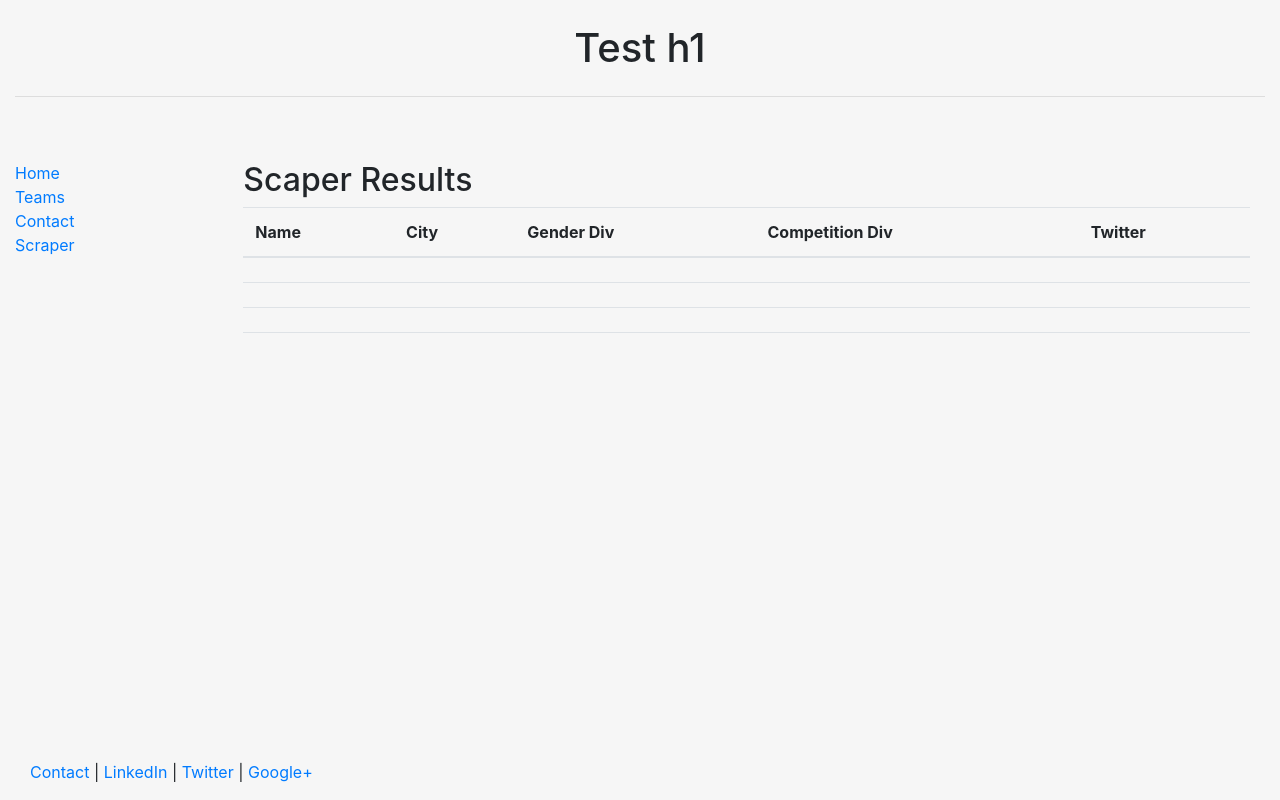
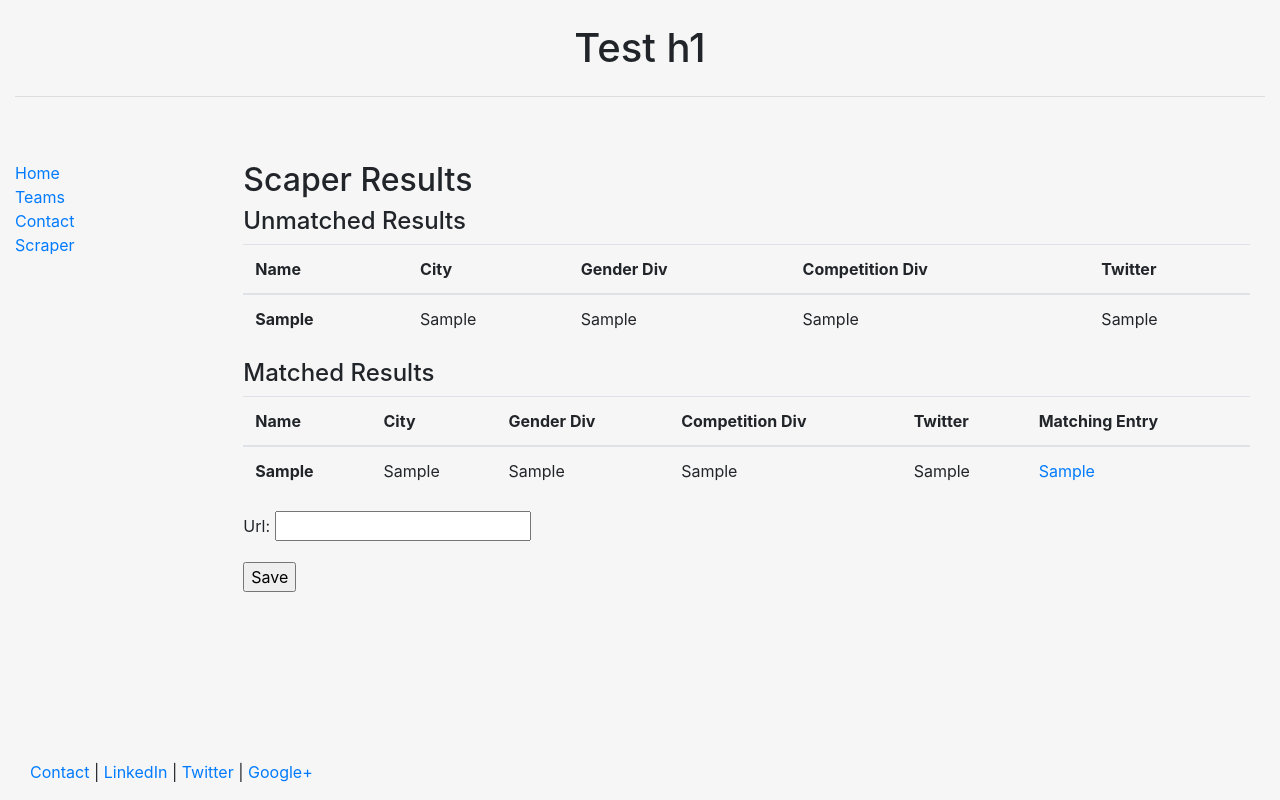
Before and after one commit to DersJ/checkscore_django, a Django app: template mysite/teams/templates/teams/scraper_results.html in a window 1280 px wide. Run offline with Django 3.2, Linux system fonts and the light colour scheme; data comes from the database, SQL or seed files in the repository; tables that the repository leaves empty hold one stand-in row (values such as "Sample post"); the template is opened without the code that fills it: values that come from a table or form of the project are taken from there, most other values are stand-ins (such as "Sample title", 1, 10 or a date in 2020); lists and menus that the app fills with data are empty; parts of the project's set-up code (start-up, migrations or seed data) failed here and were passed over; some libraries are stand-ins or nearby versions.

Commit message:
9-26-18 2

```diff
--- a/mysite/teams/forms.py
+++ b/mysite/teams/forms.py
@@ -20,4 +20,9 @@ class ScraperInputForm(forms.Form):
 		return Scraper.scrapePoolsPage(url)
 
 class ScraperResultsForm(forms.Form):
-	save = forms.Booleanield()
+	def __init__(self, num_results, *args, **kwargs):
+		super(ScraperResultsForm, self).__init__(*args, **kwargs)
+		for i in range(num_results):
+			self.fields['save'+str(i)] = forms.BooleanField()
+
+	save_all = forms.BooleanField()
--- a/mysite/teams/scraper.py
+++ b/mysite/teams/scraper.py
@@ -3,11 +3,19 @@ from bs4 import BeautifulSoup
 from django.conf import settings
 import requests, string
 
-#page_url = "https://play.usaultimate.org/events/TCT-Pro-Championships-2018/schedule/Men/Club-Men/"
+page_url = "https://play.usaultimate.org/events/TCT-Pro-Championships-2018/schedule/Men/Club-Men/"
 
 class Scraper():
 	def cleanCityString(citystring):
 		return citystring.replace('\n', '').replace('\t','').replace('\r', '')
+	def teamInDb(teamName, team_info):
+		if Team.objects.filter(name__contains=teamName):
+			match = Team.objects.filter(name__contains=teamName)[0]
+			match_url = "/teams/%d/" % match.id
+			return (True, match_url)
+		else:
+			return (False, "")
+
 	def scrapeTeamEventPage(url):
 		soup = BeautifulSoup(requests.get(url).text, 'html.parser')
 		teamInfo = soup.find('div', 'profile_info')
@@ -33,8 +41,8 @@ class Scraper():
 		soup = BeautifulSoup(open('./tctMens.html'), 'html.parser')
 		pools = soup.find_all('div', 'pool')
 		teams = []
-		results =[]
-
+		matched = []
+		unmatched = []
 		print(str(len(pools)) + ' pools')
 
 		for p in pools:
@@ -45,18 +53,37 @@ class Scraper():
 				seed = int(team_str.split('(')[1].split(')')[0])
 				name = team_str.split('>')[1].split('(')[0][:-1]
 				teams.append([name, seed, link])
-		# for team in teams:
-		# 	team_url = 'https://play.usaultimate.org' + team[2]
-		# 	print(team[0])
-		# 	team_page_info = Scraper.scrapeTeamEventPage(team_url)
-		# 	team_info = [team_page_info['City'], team_page_info['Gender Division'], team_page_info['Competition Level'], team_page_info['Twitter']]
-		# 	results.append([team[0], team_info])
-		team_url = 'https://play.usaultimate.org' + teams[1][2]
-		team_page_info = Scraper.scrapeTeamEventPage(team_url)
-		team_info = [team_page_info['City'], team_page_info['Gender Division'], team_page_info['Competition Level'], team_page_info['Twitter']]
-		results.append([teams[1][0], team_info])
-		print(results)
-		return results
+		for team in teams:
+			team_url = 'https://play.usaultimate.org' + team[2]
+			print(team[0])
+			team_page_info = Scraper.scrapeTeamEventPage(team_url)
+			team_info = [team_page_info['City'], team_page_info['Gender Division'], team_page_info['Competition Level'], team_page_info['Twitter']]
+			inDB = Scraper.teamInDb(team[0], team_info)
+			if(inDB[0]):
+				matched.append([team[0], team_info, inDB[1]])
+			else:
+				unmatched.append([team[0], team_info])
+		# team_url = 'https://play.usaultimate.org' + teams[1][2]
+		# team_page_info = Scraper.scrapeTeamEventPage(team_url)
+		# team_info = [team_page_info['City'], team_page_info['Gender Division'], team_page_info['Competition Level'], team_page_info['Twitter']]
+		# inDB = Scraper.teamInDb(teams[1][0], team_info)
+		# if(inDB[0]):
+		# 	matched.append([teams[1][0], team_info, inDB[1]])
+		# else:
+		# 	unmatched.append([teams[1][0], team_info])
+
+
+		# team_url = 'https://play.usaultimate.org' + teams[3][2]
+		# team_page_info = Scraper.scrapeTeamEventPage(team_url)
+		# team_info = [team_page_info['City'], team_page_info['Gender Division'], team_page_info['Competition Level'], team_page_info['Twitter']]
+		# inDB = Scraper.teamInDb(teams[3][0], team_info)
+
+		# if(inDB[0]):
+		# 	matched.append([teams[3][0], team_info, inDB[1]])
+		# else:
+		# 	unmatched.append([teams[3][0], team_info])
+
+		return [unmatched, matched, len(matched)+len(unmatched)]
 
 	def scrapeTeamPage(url):
 		soup = BeautifulSoup(requests.get(url).text, 'html.parser')
@@ -80,7 +107,6 @@ class Scraper():
 
 
 
-
 def saveTeams(teams):
 	for team in teams:
 		pass
--- a/mysite/teams/templates/teams/scraper_results.html
+++ b/mysite/teams/templates/teams/scraper_results.html
@@ -6,7 +6,35 @@
 
 <h2>Scaper Results</h2>
 
+<h4>Unmatched Results</h4>
+<table class="table">
+  <thead>
+    <tr>
+      <th scope="col">Name</th>
+      <th scope="col">City</th>
+      <th scope="col">Gender Div</th>
+      <th scope="col">Competition Div</th>
+      <th scope="col">Twitter</th>
+  </tr>
+</thead>
+<tbody>
 
+{% for result in unmatched %}
+    <tr>
+      <th scope="row">{{ result.0 }}</th>
+        <td>{{ result.1.0 }}</td>
+        <td>{{ result.1.1 }}</td>
+        <td>{{ result.1.2 }}</td>
+        <td>{{ result.1.3 }}</td>
+    </tr>
+
+{% endfor %}
+</tbody>
+</table>
+
+
+
+<h4>Matched Results</h4>
 <table class="table">
 	<thead>
 		<tr>
@@ -15,18 +43,19 @@
       <th scope="col">Gender Div</th>
       <th scope="col">Competition Div</th>
       <th scope="col">Twitter</th>
+      <th scope="col">Matching Entry</th>
   </tr>
 </thead>
 <tbody>
 
-{% for result in results %}
+{% for result in matched %}
     <tr>
     	<th scope="row">{{ result.0 }}</th>
       	<td>{{ result.1.0 }}</td>
       	<td>{{ result.1.1 }}</td>
       	<td>{{ result.1.2 }}</td>
       	<td>{{ result.1.3 }}</td>
-
+        <td><a href="{{ result.2 }}">{{ result.2 }}</a></td>
 
     </tr>
 
@@ -34,4 +63,10 @@
 </tbody>
 </table>
 
+<form method='POST' action='' enctype=''>{% csrf_token %}
+	{{form.as_p}}
+
+<input type="submit" name="Save" value='Save'>
+</form>
+
 {% endblock %}
--- a/mysite/teams/urls.py
+++ b/mysite/teams/urls.py
@@ -1,11 +1,12 @@
 from django.conf.urls import url, include
+from django.views.generic import TemplateView
 from teams import views
 from teams.models import Team
 
 urlpatterns = [
     url(r'^$', views.teamlist, name='teamlist'),
     url(r'^scraper/$', views.ScraperView.as_view()),
-    url(r'^scraper/results/$', views.ScraperResults.as_view()),
+    url(r'^scraper/success/$', TemplateView.as_view(template_name='teams/scraper_success.html')),
     url(r'^(?P<pk>\w+)/$', views.TeamDetailView.as_view()),
     url(r'^rosters/(?P<id>\d+)/$', views.rosterDetailView, name='roster_detail')
 
```
Also changed, not shown: mysite/teams/templates/teams/scraper_success.html (added, +11 -0 lines), mysite/teams/views.py (+26 -7 lines).
